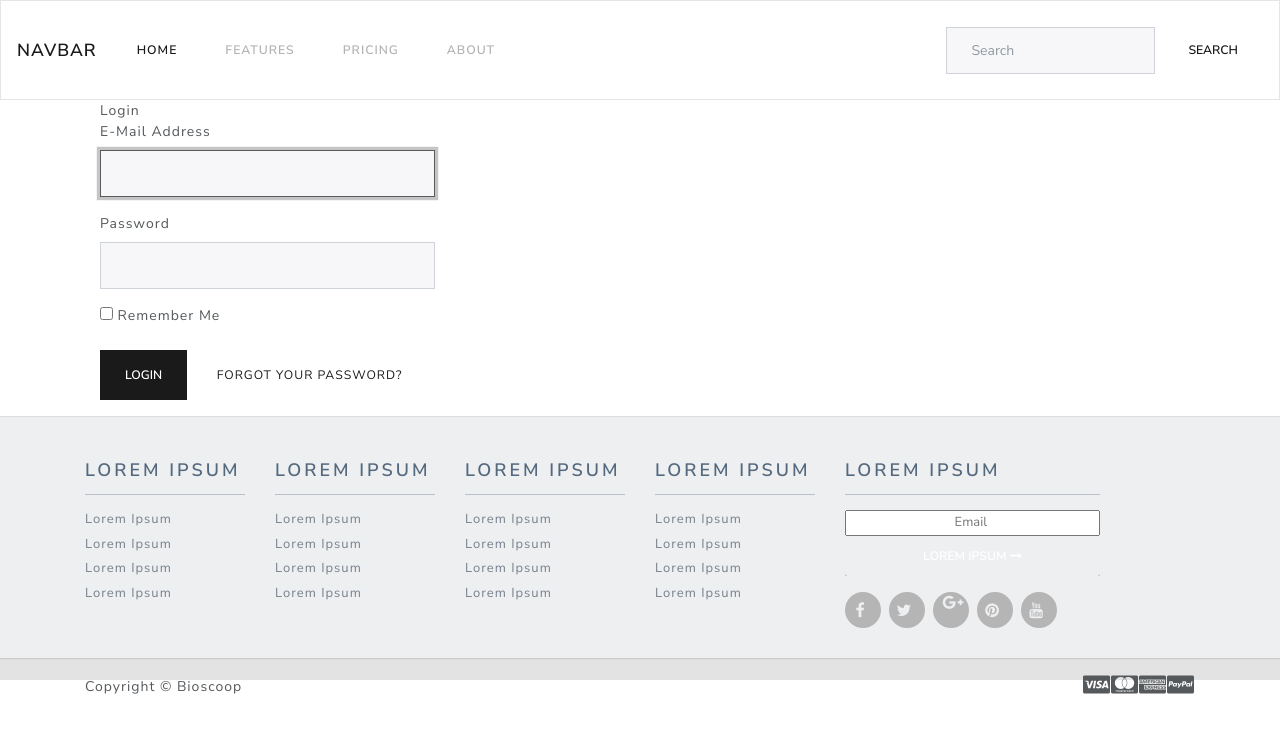
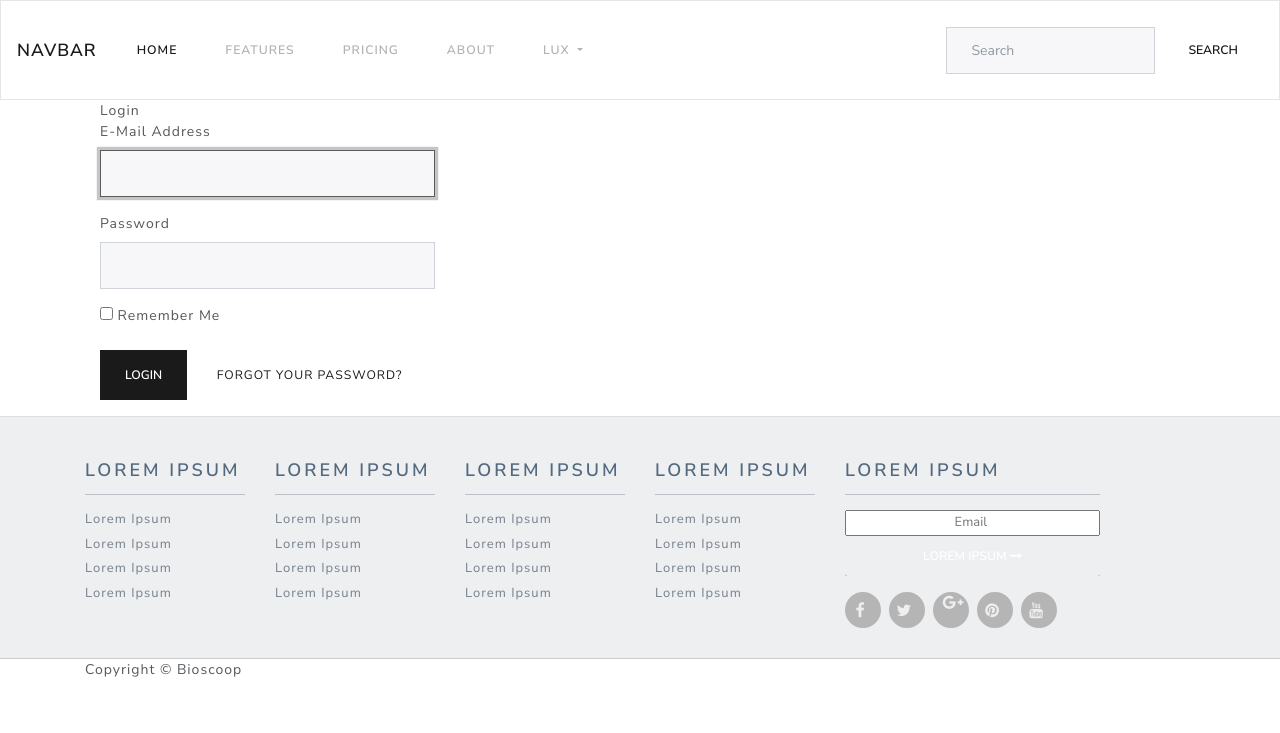
Before and after one commit to projectbioscoop/bioscoop2, a Laravel app: page /login in a window 1280 px wide. Shown: the top 733 px of the page. Run offline with Laravel 8, Linux system fonts and the light colour scheme; some libraries are stand-ins or nearby versions.

Commit message:
Nav + Hero

```diff
--- a/public/css/style.css
+++ b/public/css/style.css
@@ -134,12 +134,14 @@
 	font-size: 1.5em;
 }
 /* slide show slogan */
+.hero-img {
+	max-height: 540px;
+}
 .mySlides {
 	display: none;
 	margin: 0 auto;
 	max-width: 100%;
 	opacity: 0.8;
-	height: 580px;
 }
 .bg-primary {
 	background: #e74c3c;
--- a/resources/views/master.blade.php
+++ b/resources/views/master.blade.php
@@ -29,6 +29,18 @@
 		      <li class="nav-item">
 		        <a class="nav-link" href="#">About</a>
 		      </li>
+          <li class="nav-item dropdown">
+              <a class="nav-link dropdown-toggle" data-toggle="dropdown" href="#" id="download">Lux <span class="caret"></span></a>
+              <div class="dropdown-menu" aria-labelledby="download">
+                <a class="dropdown-item" href="https://jsfiddle.net/bootswatch/8zet8yhz/">Open in JSFiddle</a>
+                <div class="dropdown-divider"></div>
+                <a class="dropdown-item" href="../4/lux/bootstrap.min.css">bootstrap.min.css</a>
+                <a class="dropdown-item" href="../4/lux/bootstrap.css">bootstrap.css</a>
+                <div class="dropdown-divider"></div>
+                <a class="dropdown-item" href="../4/lux/_variables.scss">_variables.scss</a>
+                <a class="dropdown-item" href="../4/lux/_bootswatch.scss">_bootswatch.scss</a>
+              </div>
+            </li>
 		    </ul>
 		    <form class="form-inline my-2 my-lg-0">
 		      <input class="form-control mr-sm-2" type="text" placeholder="Search">
@@ -112,17 +124,9 @@
     </div>
     <!--/.footer-->
 
-    <div class="footer-bottom">
+    <div>
         <div class="container">
             <p class="pull-left"> Copyright © Bioscoop </p>
-            <div class="pull-right">
-                <ul class="nav nav-pills payments">
-                	<li><i class="fa fa-cc-visa"></i></li>
-                    <li><i class="fa fa-cc-mastercard"></i></li>
-                    <li><i class="fa fa-cc-amex"></i></li>
-                    <li><i class="fa fa-cc-paypal"></i></li>
-                </ul>
-            </div>
         </div>
     </div>
     <!--/.footer-bottom-->
```
Also changed, not shown: resources/views/dashboard.blade.php (+4 -3 lines), public/img/hero_scherem_1.jpeg (added), public/img/hero_scherem_2.jpeg (added), public/img/hero_scherem_3.jpeg (added), public/img/hero_scherem_4.jpeg (added).
